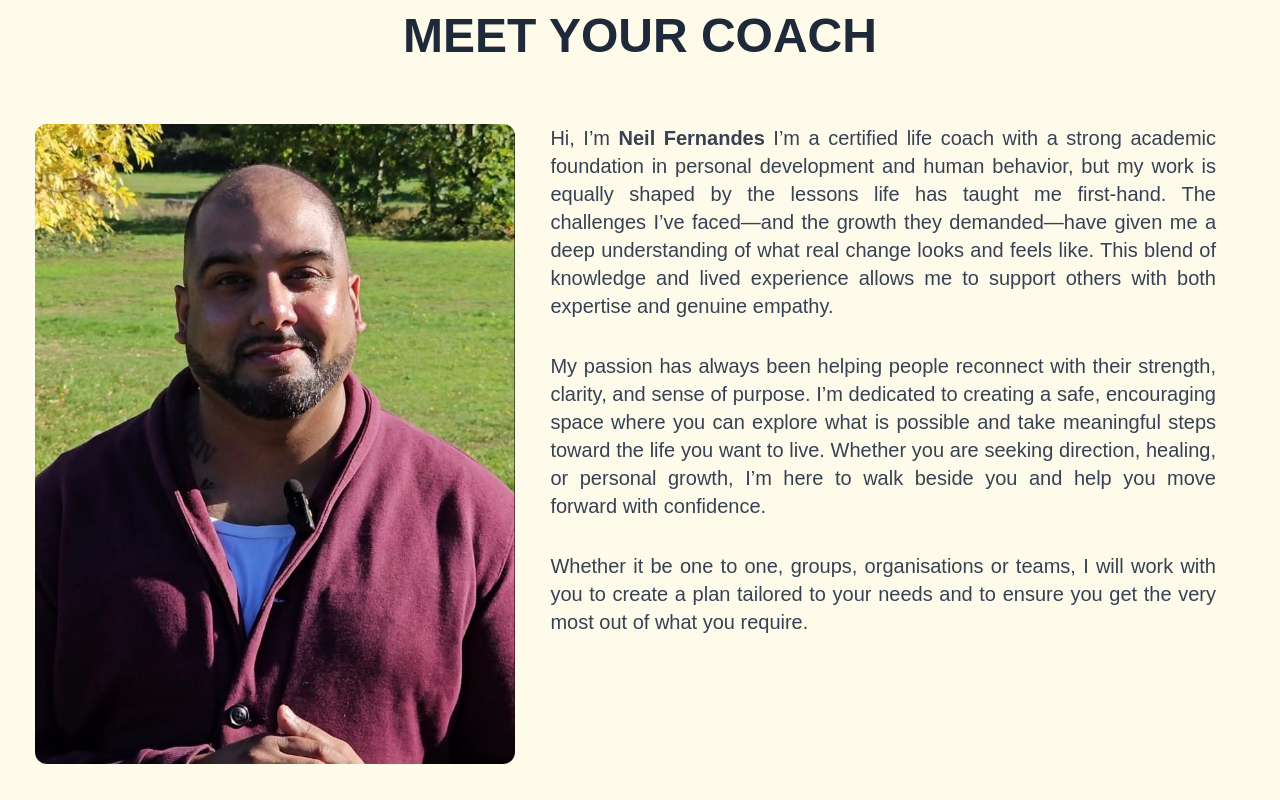
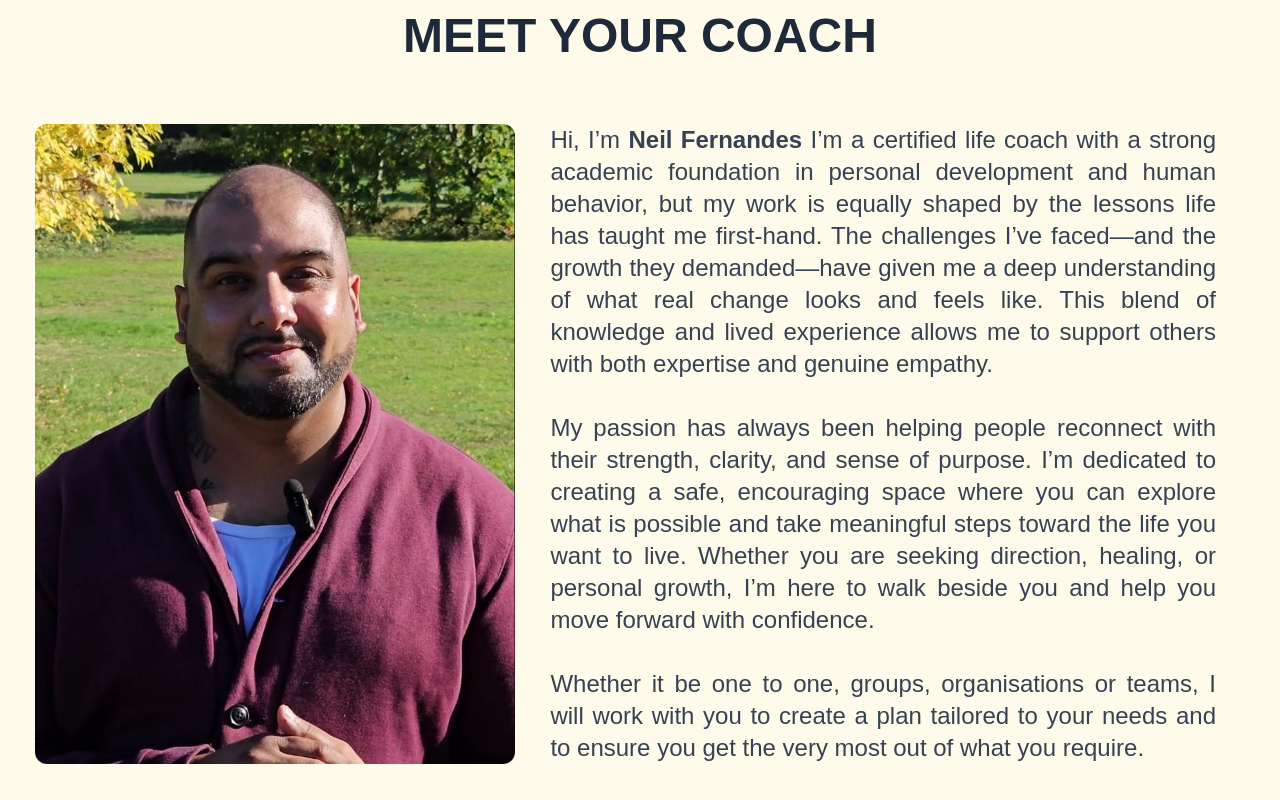
Before and after one commit to alay04/GrowLife-Coaching, a Next.js app: page / in a window 1280 px wide. Shown: the part 820-1620 px from the top of the page. Built offline with nearby package versions, Linux system fonts and the light colour scheme.

Commit message:
font size change

```diff
--- a/components/homepage/infoCard.tsx
+++ b/components/homepage/infoCard.tsx
@@ -14,7 +14,7 @@ const InfoCard = () => {
         >
           <img src="/Neil.jpg" className="h-full rounded-xl w-fit" alt="" />
         </a>
-        <div className="m-8 text-gray-700 text-justify col-span-5 lg:col-span-3 text-xl flex flex-col gap-8">
+        <div className="m-4 lg:m-8 text-gray-700 text-justify col-span-5 lg:col-span-3 text-2xl flex flex-col gap-8">
           <p>
             Hi, I’m <b>Neil Fernandes</b> I’m a certified life coach with a
             strong academic foundation in personal development and human
```
